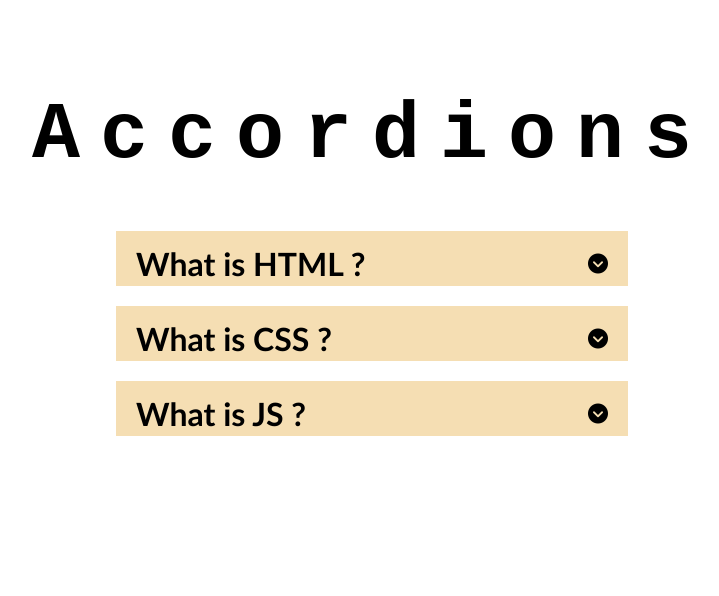
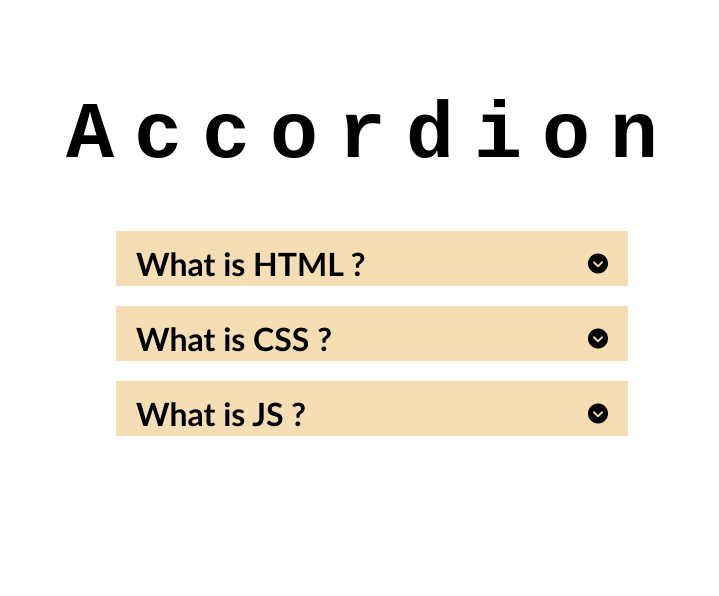
Before and after one commit to saravanabot0/Accordion, a plain HTML site: page index.html in a window 1280 px wide. Shown: the whole page, without its empty margins (268-987 px from the left). Drawn offline with Linux system fonts and the light colour scheme.

Commit message:
fourth time

```diff
--- a/index.html
+++ b/index.html
@@ -14,7 +14,7 @@
   </head>
   <body>
     <div class="container">
-      <h1 class="heading">Accordions</h1>
+      <h1 class="heading">Accordion</h1>
       <!------------------ Box 1 ---------------------->
       <div onclick="modify(id)" class="box" id="box1">
         <div class="headContainer">
```
